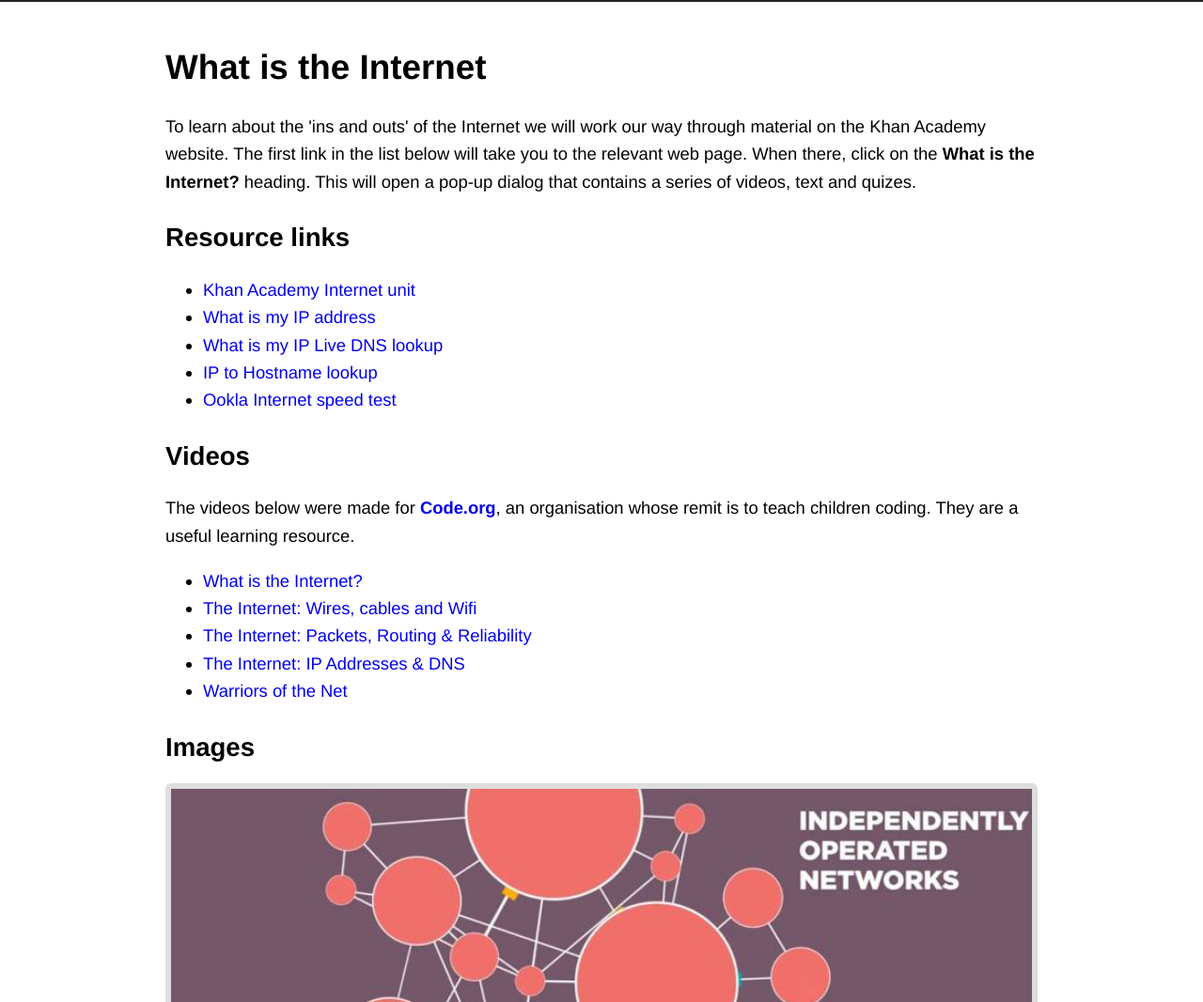
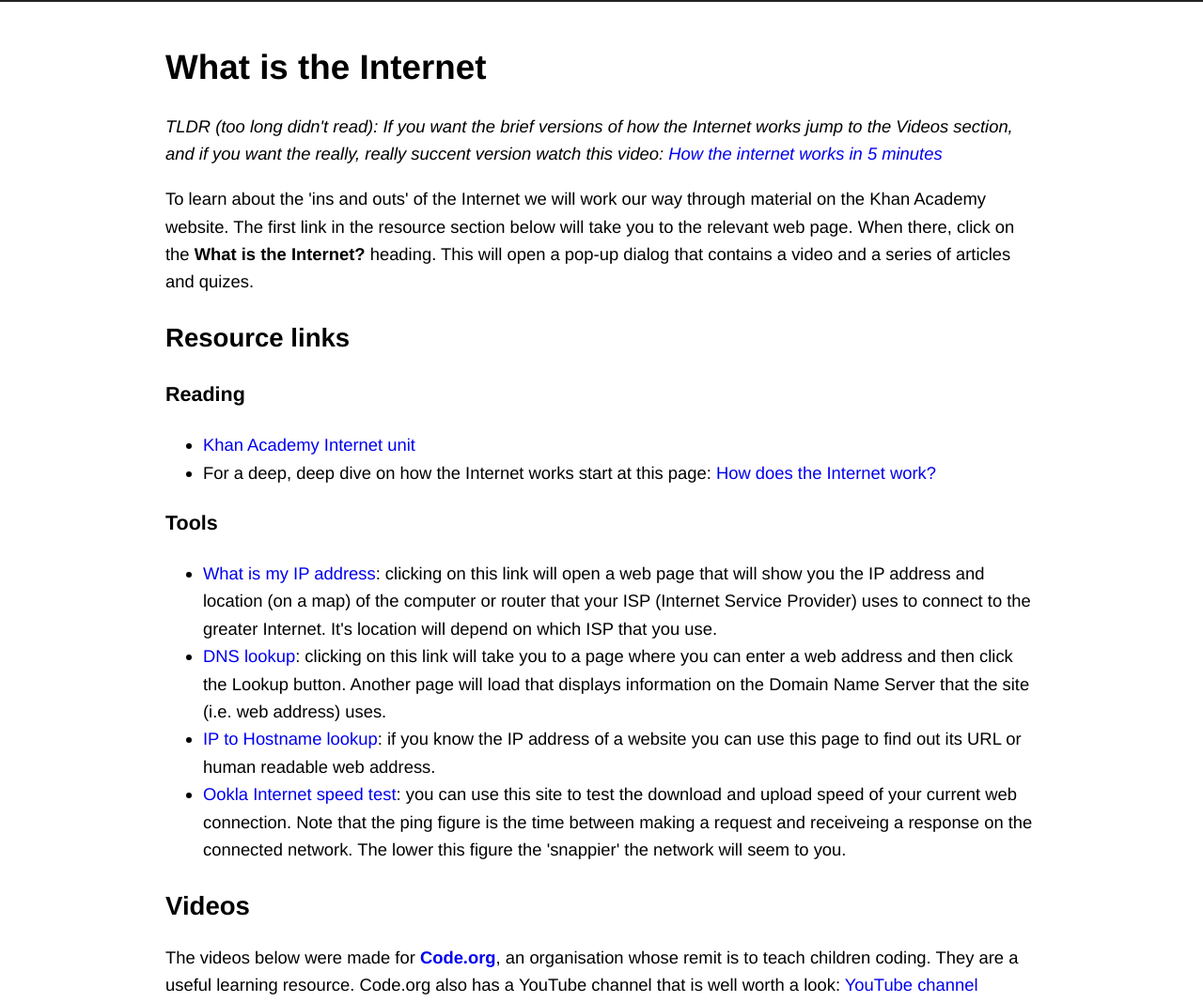
Before and after one commit to peterthompsonnz/howstuffworks, a plain HTML site: page the-internet/index.html in a window 1280 px wide. Shown: the part 80-1147 px from the top of the page at 94% size. Drawn offline with Linux system fonts and the light colour scheme.

Commit message:
Rewrote the internet page for greater clarity

```diff
--- a/the-internet/index.html
+++ b/the-internet/index.html
@@ -5,7 +5,8 @@
   <meta charset="utf-8">
   <meta name="viewport" content="width=device-width">
   <title>What is the Internet: How Stuff Works</title>
-  <meta name="description" content="This page contains resource links about how Internet technologies work" />
+  <meta name="description"
+    content="This page contains descriptive text and resource links about how Internet technologies work" />
   <link rel="canonical" href="https://howstuffworks.netlify.app/" />
   <link href="../style.css" rel="stylesheet" type="text/css" />
 </head>
@@ -21,52 +22,63 @@
   </nav>
   <main>
     <h1>What is the Internet</h1>
+    <p><em>TLDR (too long didn't read): If you want the brief versions of how the Internet works jump to the Videos
+        section, and if you want the really, really succent version watch this video: <a
+          href="https://youtu.be/7_LPdttKXPc">How the internet works in 5 minutes</a></em></p>
     <p>To learn about the 'ins and outs' of the Internet we will work our way through material on the Khan Academy
       website.
-      The first link in the list below will take you to the relevant web page. When there, click on the <b>What is the
+      The first link in the resource section below will take you to the relevant web page. When there, click on the
+      <b>What is the
         Internet?</b> heading.
-      This will open a pop-up dialog that contains a series of videos, text and quizes.</p>
+      This will open a pop-up dialog that contains a video and a series of articles and quizes.
+    </p>
+
     <h2>Resource links</h2>
+    <h3>Reading</h3>
     <ul>
       <li><a href="https://www.khanacademy.org/computing/computers-and-internet/xcae6f4a7ff015e7d:the-internet">
           Khan Academy Internet unit
         </a>
       </li>
-      <li><a href=" https://whatismyipaddress.com/">What is my IP address</a></li>
-      <li><a href="https://whatismyip.live/dns-lookup">What is my IP Live DNS lookup</a></li>
-      <li><a href="https://dnschecker.org/ip-to-hostname.php">IP to Hostname lookup</a></li>
-      <li><a href="https://www.speedtest.net/">Ookla Internet speed test</a></li>
+      <li>For a deep, deep dive on how the Internet works start at this page: <a
+          href="https://developer.mozilla.org/en-US/docs/Learn/Common_questions/How_does_the_Internet_work">How does the
+          Internet work?</a></li>
+    </ul>
+    <h3>Tools</h3>
+    <ul>
+      <li><a href=" https://whatismyipaddress.com/">What is my IP address</a>: clicking on this link will open a web
+        page that will show you the IP address and location (on a map) of the computer or router that your ISP (Internet
+        Service Provider) uses to connect to the greater Internet. It's location will depend on which ISP that you use.
+      </li>
+      <li><a href="https://whatismyip.live/dns-lookup">DNS lookup</a>: clicking on this link will take you to a page
+        where you can enter a web address and then click the Lookup button. Another page will load that displays
+        information on the Domain Name Server that the site (i.e. web address) uses.</li>
+      <li><a href="https://dnschecker.org/ip-to-hostname.php">IP to Hostname lookup</a>: if you know the IP address of a
+        website you can use this page to find out its URL or human readable web address.</li>
+      <li><a href="https://www.speedtest.net/">Ookla Internet speed test</a>: you can use this site to test the download
+        and upload speed of your current web connection. Note that the ping figure is the time between making a request
+        and receiveing a response on the connected network. The lower this figure the 'snappier' the network will seem
+        to you.</li>
     </ul>
 
     <h2>Videos</h2>
     <p>The videos below were made for <a href="https://code.org/"><b>Code.org</b></a>, an organisation whose remit is to
-      teach children coding. They are a useful learning resource.</p>
+      teach children coding. They are a useful learning resource. Code.org also has a YouTube channel that is well worth
+      a look: <a href="https://www.youtube.com/c/codeorg">YouTube channel</a></p>
     <ul>
-      <li><a href="https://youtu.be/Dxcc6ycZ73M">What is the Internet?</a< /li>
+      <li><a href="https://youtu.be/Dxcc6ycZ73M">What is the Internet?</a></li>
       <li><a href="https://youtu.be/ZhEf7e4kopM">The Internet: Wires, cables and Wifi</a></li>
       <li><a href="https://youtu.be/AYdF7b3nMto">The Internet: Packets, Routing & Reliability</a></li>
       <li><a href="https://youtu.be/5o8CwafCxnU">The Internet: IP Addresses & DNS</a></li>
-      <li><a href="https://youtu.be/PBWhzz_Gn10">Warriors of the Net</a></li>
     </ul>
 
-    <h2>Images</h2>
     <figure>
-      <img src="/the-internet/assets/images/internet-networks.jpg" alt="A screenshot of an internet network"
-        loading="lazy">
-      <figcaption>A screenshot of a simplified Internet</figcaption>
+      <img src="/the-internet/assets/images/internet-sketch.jpg"
+        alt="A screenshot from a 2009 video showing a sketch of an internet network" loading="lazy">
+      <figcaption>A screenshot from a 2009 YouTube video showing a sketch of an internet network: <a
+          href="https://youtu.be/7_LPdttKXPc">How the internet works in 5 minutes</a></figcaption>
     </figure>
 
-    <figure>
-      <img src="/the-internet/assets/images/seniornet-ip-location.jpg"
-        alt="A screenshot of Seniornet Nelson's ip address and server location" loading="lazy">
-      <figcaption>A screenshot of Seniornet Nelson's ip address and server location</figcaption>
-    </figure>
-
-    <figure>
-      <img src="/the-internet/assets/images/packet.jpg"
-        alt="A screenshot of an Internet Packet in the Warriors of the Net" loading="lazy">
-      <figcaption>A screenshot of an Internet Packet in the Warriors of the Net video</figcaption>
-    </figure>
   </main>
   <footer>
     <div>&copy; Peter Thompson, 2022</div>
```
Also changed, not shown: websites/index.html (+1 -1 lines), the-internet/assets/images/internet-networks.jpg (deleted), the-internet/assets/images/internet-sketch.jpg (added), the-internet/assets/images/packet.jpg (deleted).
